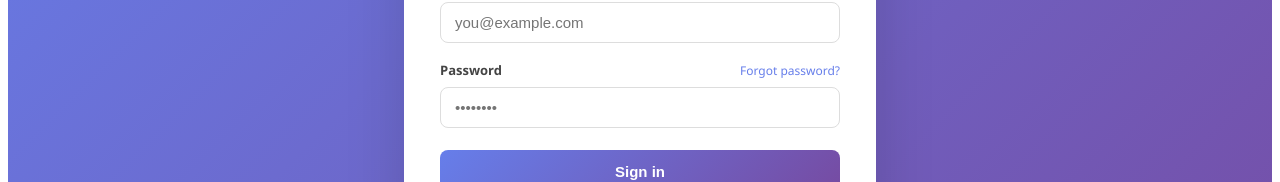
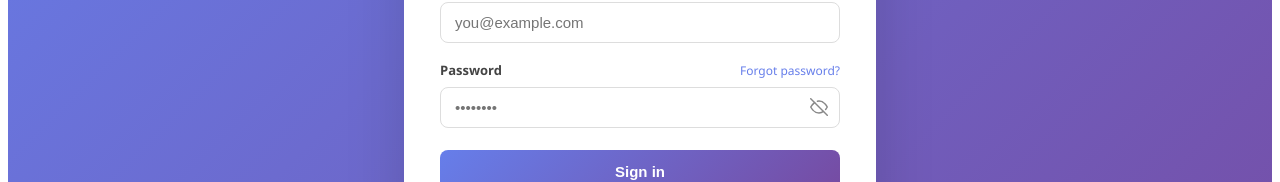
Before and after one commit to Pankaj231123/chat-app, a React (Vite) app in the folder frontend/: page /login in a window 1280 px wide. Shown: the part 338-520 px from the top of the page. Built offline with nearby package versions, Linux system fonts and the light colour scheme; no server answers.

Commit message:
add password visibility toggle to Login and Signup components

```diff
--- a/frontend/src/pages/Login.jsx
+++ b/frontend/src/pages/Login.jsx
@@ -2,9 +2,27 @@
 import { Link, useNavigate } from 'react-router-dom'
 import { login } from '../api/auth'
 
+function EyeIcon({ open }) {
+  return open ? (
+    <svg xmlns="http://www.w3.org/2000/svg" width="18" height="18" viewBox="0 0 24 24" fill="none"
+      stroke="currentColor" strokeWidth="2" strokeLinecap="round" strokeLinejoin="round">
+      <path d="M1 12s4-8 11-8 11 8 11 8-4 8-11 8-11-8-11-8z"/>
+      <circle cx="12" cy="12" r="3"/>
+    </svg>
+  ) : (
+    <svg xmlns="http://www.w3.org/2000/svg" width="18" height="18" viewBox="0 0 24 24" fill="none"
+      stroke="currentColor" strokeWidth="2" strokeLinecap="round" strokeLinejoin="round">
+      <path d="M17.94 17.94A10.07 10.07 0 0 1 12 20c-7 0-11-8-11-8a18.45 18.45 0 0 1 5.06-5.94"/>
+      <path d="M9.9 4.24A9.12 9.12 0 0 1 12 4c7 0 11 8 11 8a18.5 18.5 0 0 1-2.16 3.19"/>
+      <line x1="1" y1="1" x2="23" y2="23"/>
+    </svg>
+  )
+}
+
 export default function Login() {
   const navigate = useNavigate()
   const [form, setForm] = useState({ email: '', password: '' })
+  const [showPassword, setShowPassword] = useState(false)
   const [error, setError] = useState('')
   const [loading, setLoading] = useState(false)
 
@@ -53,15 +71,26 @@
             <label style={styles.label}>Password</label>
             <Link to="/forgot-password" style={styles.forgotLink}>Forgot password?</Link>
           </div>
+          <div style={styles.passwordWrap}>
             <input
-            style={styles.input}
-            type="password"
+              style={{ ...styles.input, marginBottom: 0, paddingRight: 42, width: '100%', boxSizing: 'border-box' }}
+              type={showPassword ? 'text' : 'password'}
               name="password"
               placeholder="••••••••"
               value={form.password}
               onChange={handleChange}
               required
             />
+            <button
+              type="button"
+              style={styles.eyeBtn}
+              onClick={() => setShowPassword(v => !v)}
+              tabIndex={-1}
+              aria-label={showPassword ? 'Hide password' : 'Show password'}
+            >
+              <EyeIcon open={showPassword} />
+            </button>
+          </div>
 
           <button style={loading ? { ...styles.btn, opacity: 0.7 } : styles.btn} disabled={loading}>
             {loading ? 'Signing in…' : 'Sign in'}
@@ -131,4 +160,16 @@
   footer: { marginTop: 24, textAlign: 'center', fontSize: 14, color: '#666' },
   link: { color: '#667eea', textDecoration: 'none', fontWeight: 600 },
   forgotLink: { color: '#667eea', textDecoration: 'none', fontSize: 12, fontWeight: 500 },
+  passwordWrap: { position: 'relative', display: 'flex', alignItems: 'center', marginBottom: 12 },
+  eyeBtn: {
+    position: 'absolute',
+    right: 12,
+    background: 'none',
+    border: 'none',
+    cursor: 'pointer',
+    color: '#888',
+    padding: 0,
+    display: 'flex',
+    alignItems: 'center',
+  },
 }
--- a/frontend/src/pages/Signup.jsx
+++ b/frontend/src/pages/Signup.jsx
@@ -2,9 +2,27 @@
 import { Link, useNavigate } from 'react-router-dom'
 import { signup } from '../api/auth'
 
+function EyeIcon({ open }) {
+  return open ? (
+    <svg xmlns="http://www.w3.org/2000/svg" width="18" height="18" viewBox="0 0 24 24" fill="none"
+      stroke="currentColor" strokeWidth="2" strokeLinecap="round" strokeLinejoin="round">
+      <path d="M1 12s4-8 11-8 11 8 11 8-4 8-11 8-11-8-11-8z"/>
+      <circle cx="12" cy="12" r="3"/>
+    </svg>
+  ) : (
+    <svg xmlns="http://www.w3.org/2000/svg" width="18" height="18" viewBox="0 0 24 24" fill="none"
+      stroke="currentColor" strokeWidth="2" strokeLinecap="round" strokeLinejoin="round">
+      <path d="M17.94 17.94A10.07 10.07 0 0 1 12 20c-7 0-11-8-11-8a18.45 18.45 0 0 1 5.06-5.94"/>
+      <path d="M9.9 4.24A9.12 9.12 0 0 1 12 4c7 0 11 8 11 8a18.5 18.5 0 0 1-2.16 3.19"/>
+      <line x1="1" y1="1" x2="23" y2="23"/>
+    </svg>
+  )
+}
+
 export default function Signup() {
   const navigate = useNavigate()
   const [form, setForm] = useState({ username: '', email: '', password: '' })
+  const [showPassword, setShowPassword] = useState(false)
   const [error, setError] = useState('')
   const [loading, setLoading] = useState(false)
 
@@ -67,9 +85,10 @@
           />
 
           <label style={styles.label}>Password</label>
+          <div style={styles.passwordWrap}>
             <input
-            style={styles.input}
-            type="password"
+              style={{ ...styles.input, marginBottom: 0, paddingRight: 42, width: '100%', boxSizing: 'border-box' }}
+              type={showPassword ? 'text' : 'password'}
               name="password"
               placeholder="At least 6 characters"
               value={form.password}
@@ -77,6 +96,16 @@
               required
               minLength={6}
             />
+            <button
+              type="button"
+              style={styles.eyeBtn}
+              onClick={() => setShowPassword(v => !v)}
+              tabIndex={-1}
+              aria-label={showPassword ? 'Hide password' : 'Show password'}
+            >
+              <EyeIcon open={showPassword} />
+            </button>
+          </div>
 
           <button style={loading ? { ...styles.btn, opacity: 0.7 } : styles.btn} disabled={loading}>
             {loading ? 'Creating account…' : 'Create account'}
@@ -145,4 +174,16 @@
   },
   footer: { marginTop: 24, textAlign: 'center', fontSize: 14, color: '#666' },
   link: { color: '#667eea', textDecoration: 'none', fontWeight: 600 },
+  passwordWrap: { position: 'relative', display: 'flex', alignItems: 'center', marginBottom: 12 },
+  eyeBtn: {
+    position: 'absolute',
+    right: 12,
+    background: 'none',
+    border: 'none',
+    cursor: 'pointer',
+    color: '#888',
+    padding: 0,
+    display: 'flex',
+    alignItems: 'center',
+  },
 }
```
Lines whose indentation alone changed are shown as unchanged.
